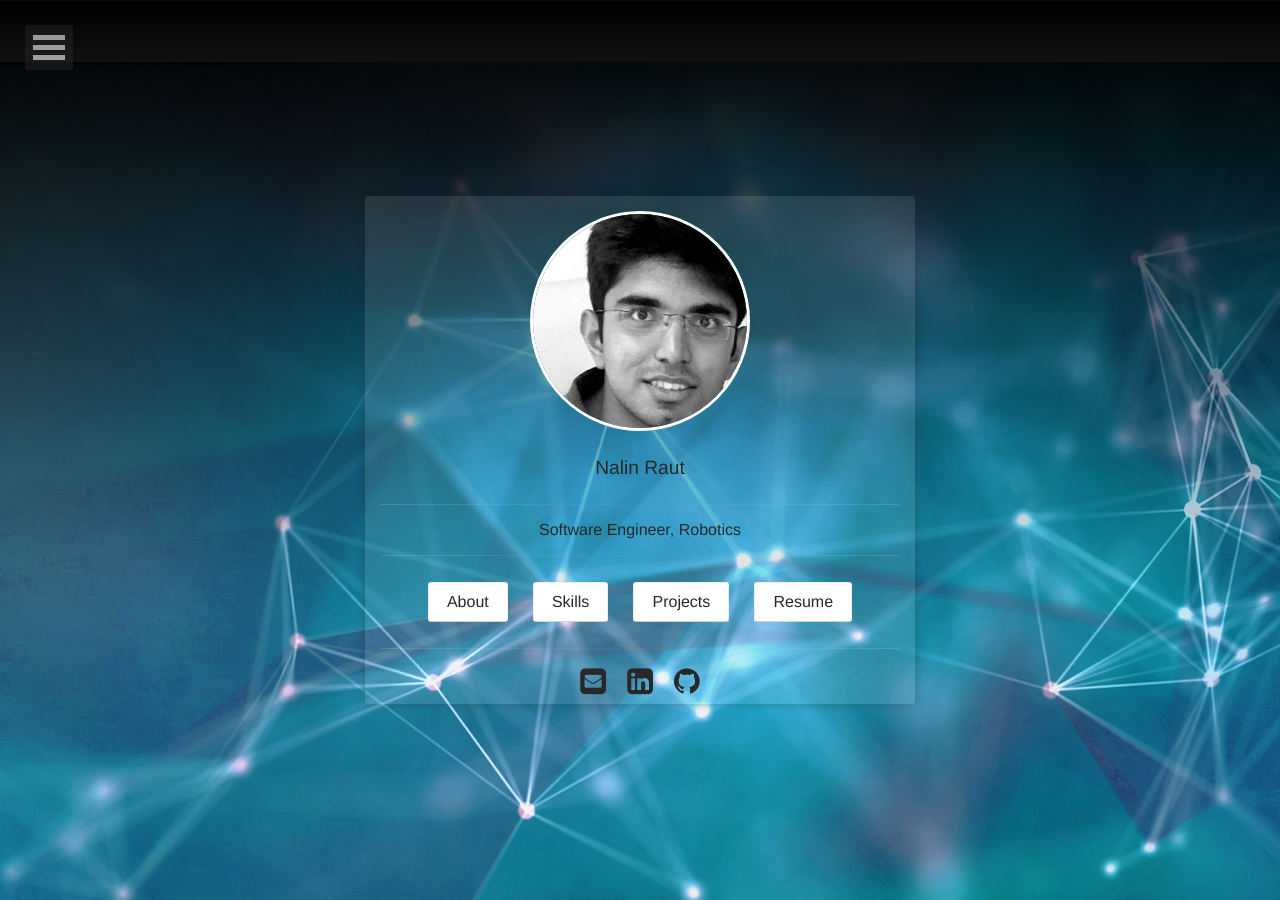
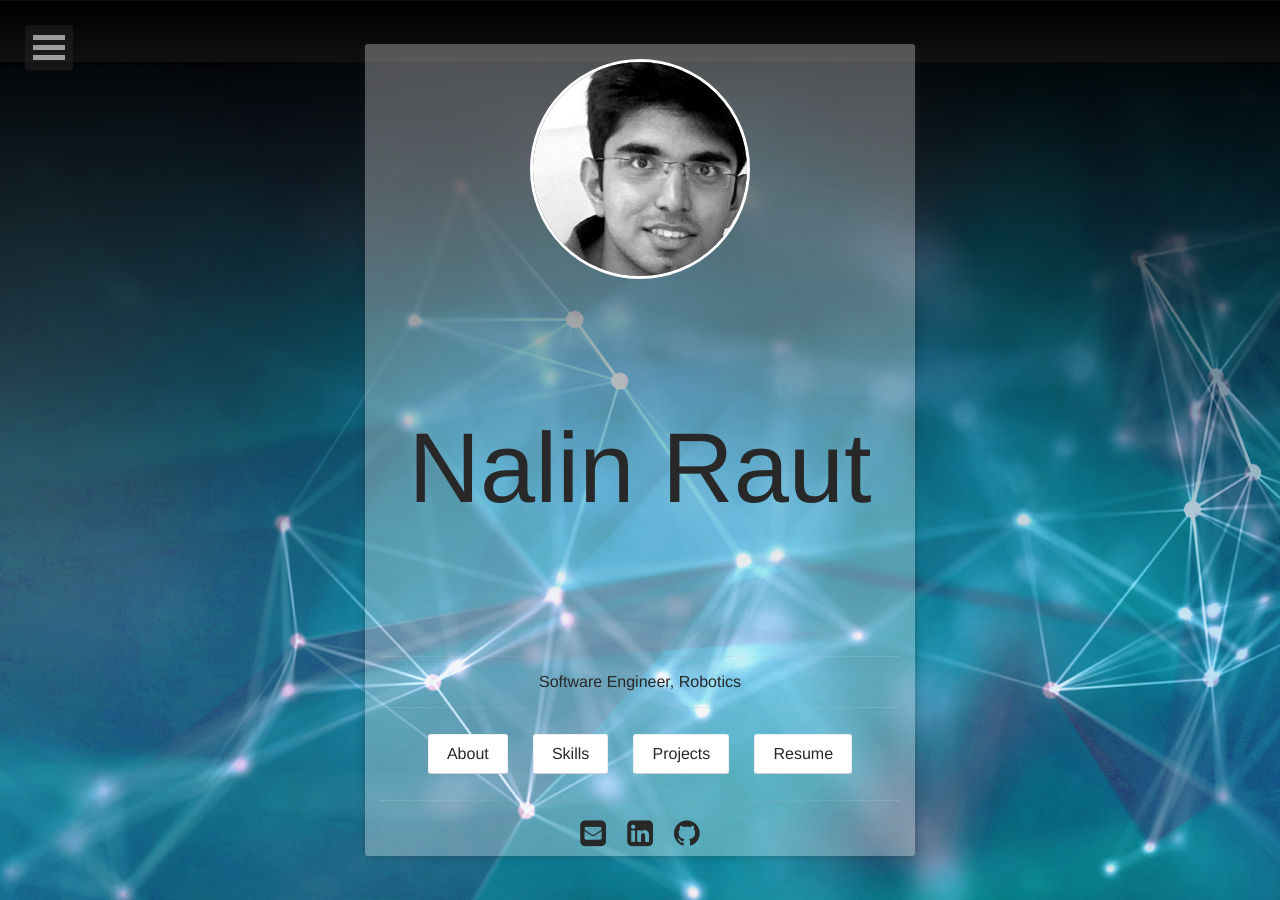
Before and after one commit to nalinraut/nalinraut.github.io, a Jekyll site: the page built from index.html, in a window 1280 px wide. Built offline with Jekyll 4.4.1, drawn with Linux system fonts in a browser that asks for light colours.

```diff
--- a/_layouts/home.html
+++ b/_layouts/home.html
@@ -20,7 +20,7 @@
                     </a>
                     <h3 class="title">
                         <a class="zoombtn" href="{{ site.url }}">
-                        	<h4 style="font-size:1.2rem;font-weight:300; font-style: bold ">Nalin Raut</h4>
+                        	<h4 style="font-size:6.2rem;font-weight:300; font-style: bold ">Nalin Raut</h4>
 			            </a>
                     </h3>
                     <hr class="hr-line">
--- a/_sass/site.scss
+++ b/_sass/site.scss
@@ -76,7 +76,7 @@
 	padding-right: 15px;
 	padding-left: 15px;
 	@include center-block();
-	background-color: rgba(255,255,255,0.1);
+	background-color: rgba(255,255,255,0.3);
 	color: $color_shark;
 	z-index: 1;
 	border-radius: 3px;
@@ -105,7 +105,7 @@
 	width: 75%;
 	max-width: 850px;
 	margin: 4rem auto;
-	background: $white;
+	background: rgba(255,255,255,0.3);
 	color: $color_tuatara;
 	padding: 2em;
 	border-radius: 3px;
```
